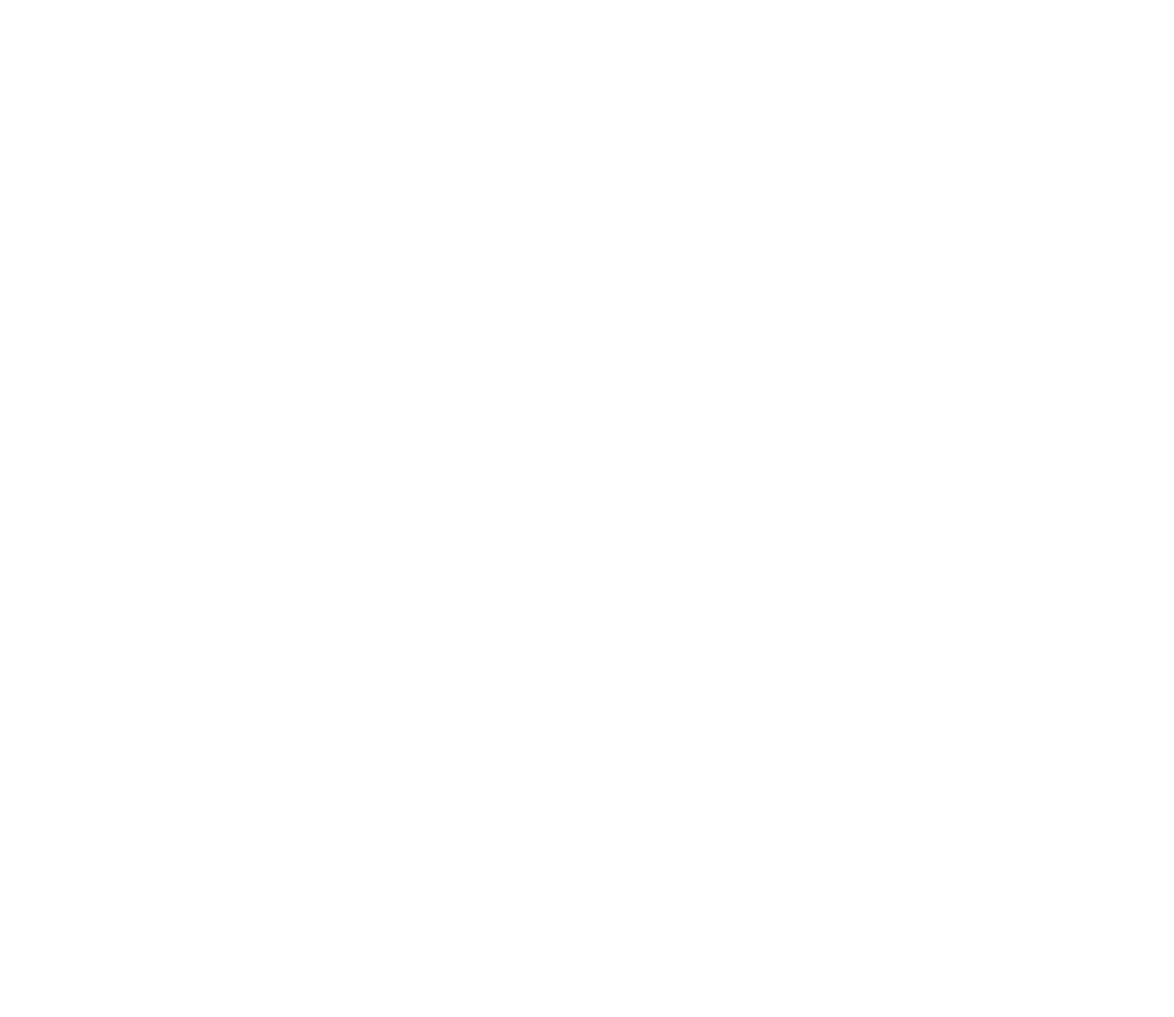
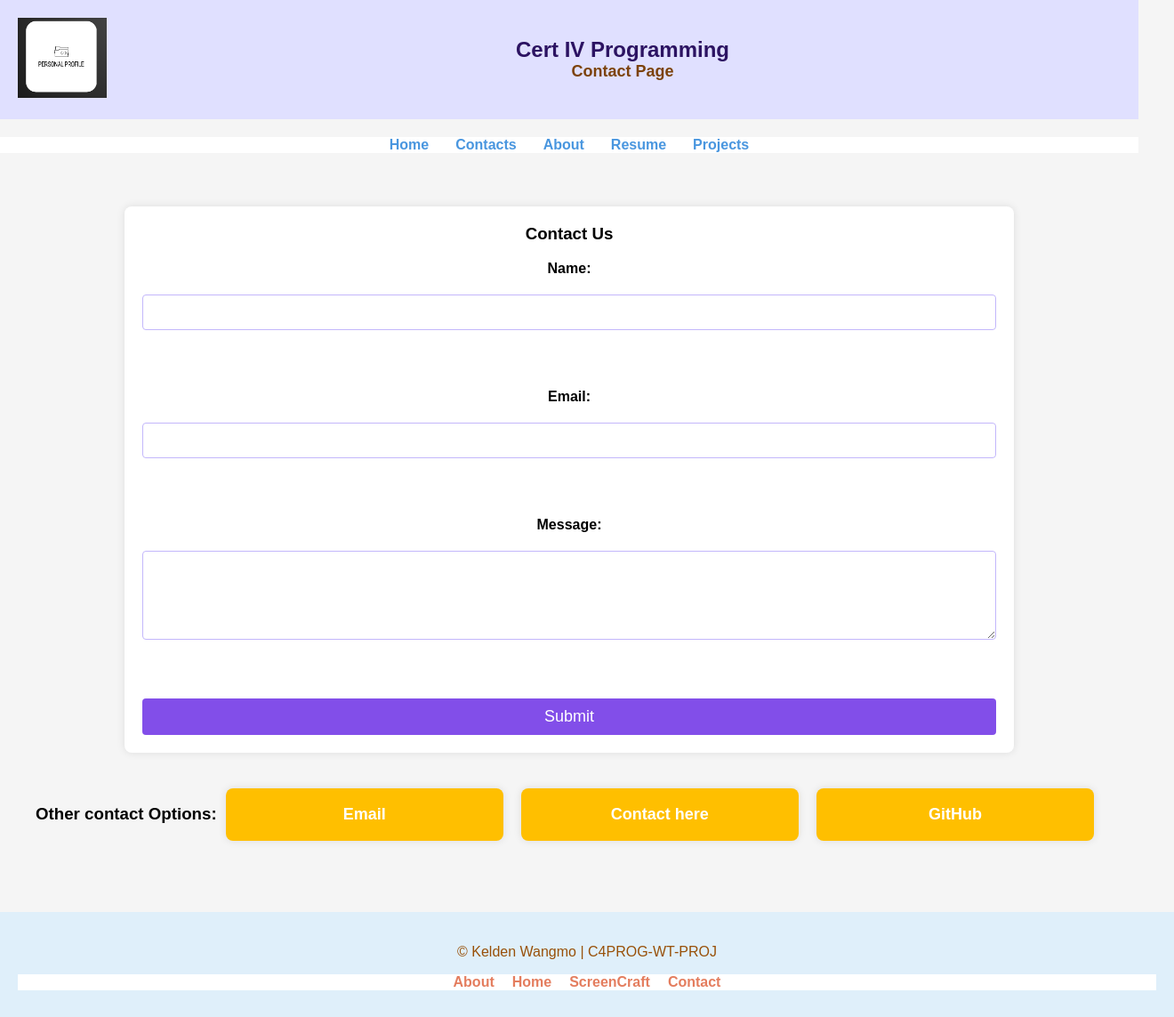
Before and after one commit to w3ngm0/C4Prog-WT-PROJ, a plain HTML site: page contact.html in a window 1280 px wide. Shown: the whole page at 89% size, 1320 px wide, since content can reach past the window. Before the commit the page ends 800 px from the top, so only its background shows below. Drawn offline with Linux system fonts and the light colour scheme.

Commit message:
feat: adding contact page for project.

```diff
--- a/contact.html
+++ b/contact.html
@@ -2,9 +2,74 @@
 <html lang="en">
 <head>
     <meta charset="UTF-8">
-    <title>Title</title>
+    <meta name="viewport" content="width=device-width, initial-scale=1.0">
+    <title>Cert IV Programming Contact Page</title>
+    <link rel="stylesheet" href="assets/css/site1.css">
 </head>
 <body>
+<div class="container">
+    <header>
+        <div class="header-content">
+            <aside class="logo">
+                <img src="assets/img/logo.png" alt="Logo">
+            </aside>
+            <div class="header-text">
+                <h1>Cert IV Programming</h1>
+                <h2>Contact Page</h2>
+            </div>
+        </div>
+    </header>
 
+    <nav>
+        <ul>
+            <li><a href="index.html">Home</a></li>
+            <li><a href="contact.html">Contacts</a></li>
+            <li><a href="about.html">About</a></li>
+            <li><a href="resume.html">Resume</a></li>
+            <li><a href="projects.html">Projects</a></li>
+        </ul>
+    </nav>
+
+    <main>
+        <section class="contact-form">
+            <h3>Contact Us</h3>
+            <form>
+                <label for="name">Name:</label>
+                <input type="text" id="name" name="name"><br><br>
+                <label for="email">Email:</label>
+                <input type="email" id="email" name="email"><br><br>
+                <label for="message">Message:</label>
+                <textarea id="message" name="message"></textarea><br><br>
+                <input type="submit" value="Submit">
+            </form>
+        </section>
+
+        <section class="contact-links">
+            <h3>Other contact Options:</h3>
+            <div class="contact-method">
+                <a href="mailto:kabywangmo0808@gmail.com">Email</a>
+            </div>
+            <div class="contact-method">
+                <a href="tel:045543686">Contact here</a>
+            </div>
+            <div class="contact-method">
+                <a href="https://github.com/w3ngm0" target="_blank">GitHub</a>
+            </div>
+        </section>
+    </main>
+
+    <footer>
+        <p>&copy; Kelden Wangmo | C4PROG-WT-PROJ</p>
+        <nav>
+            <ul>
+                <li><a href="about.html">About</a></li>
+                <li><a href="index.html">Home</a></li>
+                <li><a href="https://screencraft.net.au" target="_blank">ScreenCraft</a></li>
+                <li><a href="contact.html">Contact</a></li>
+            </ul>
+        </nav>
+    </footer>
+</div>
+<script src="assets/js/script.js"></script>
 </body>
 </html>
```
